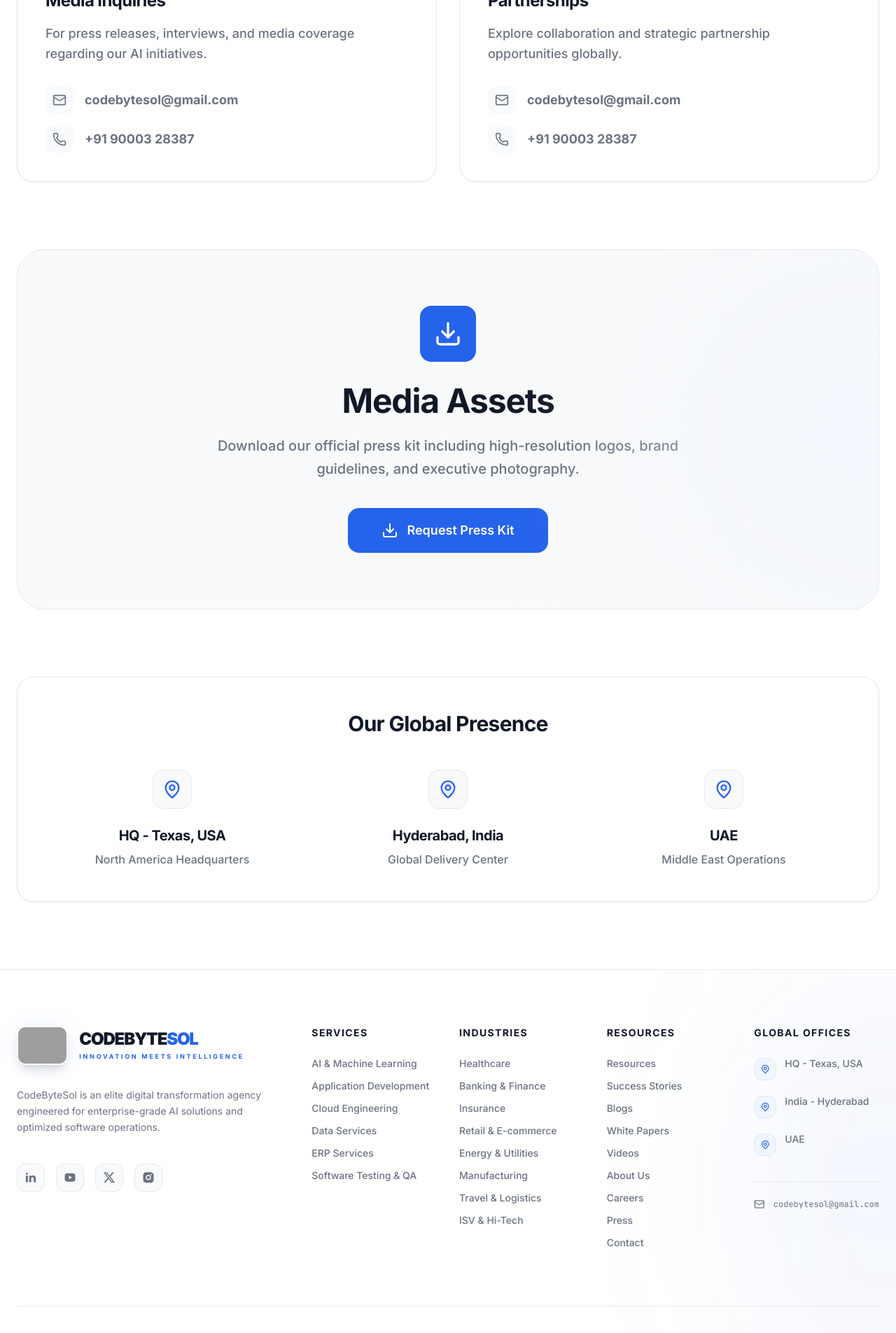
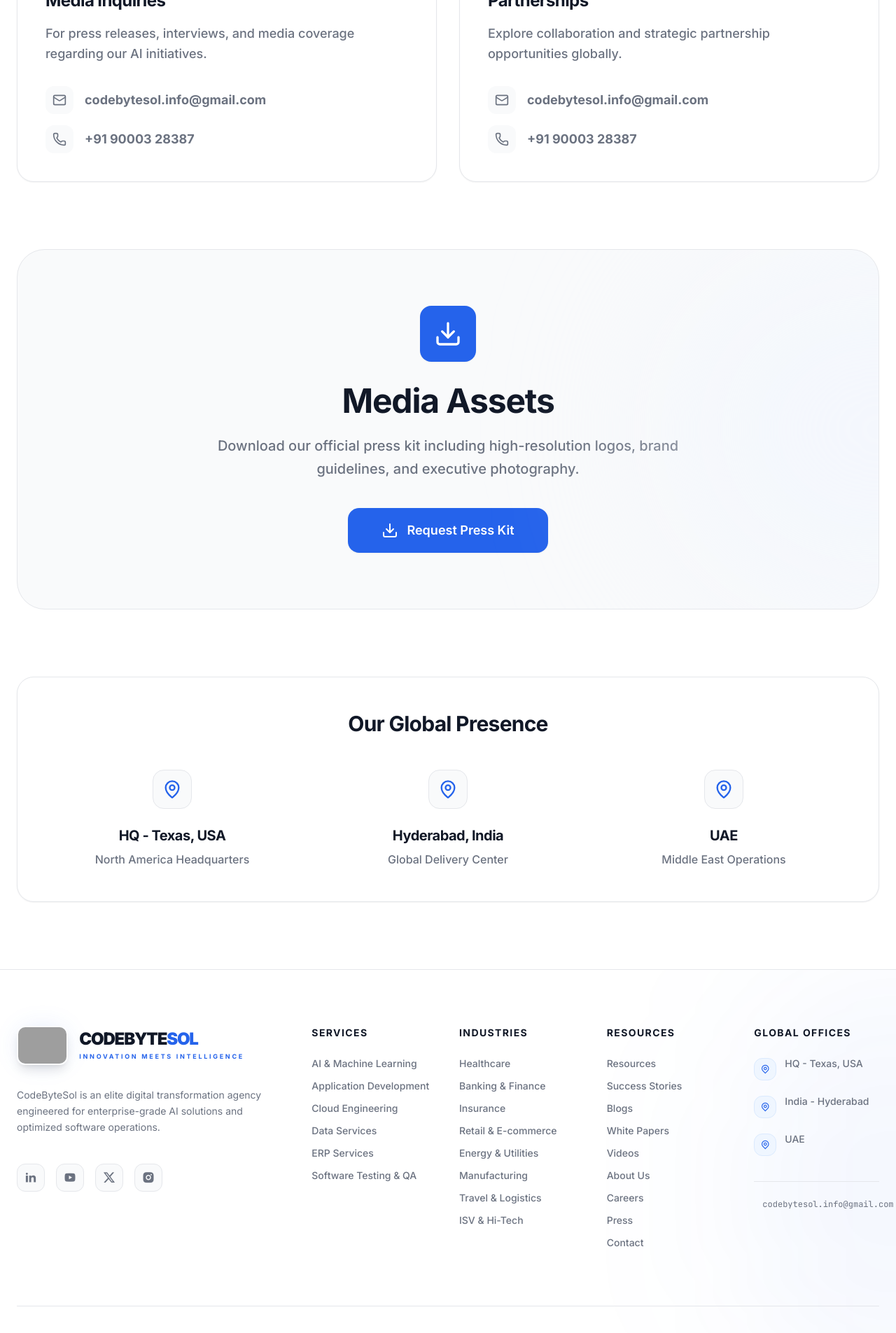
Before and after one commit to yanamala62/codebytesol, a React (Vite) app: page /press in a window 1280 px wide. Shown: the part 1720-3625 px from the top of the page at 70% size. Built offline with nearby package versions, Linux system fonts and the light colour scheme; grey boxes are pictures that could not be loaded; a web font is replaced by a local one.

Commit message:
mail fix

```diff
--- a/src/components/feature/Footer.tsx
+++ b/src/components/feature/Footer.tsx
@@ -91,7 +91,7 @@
               <div className="pt-6 border-t border-border mt-4">
                  <a href="mailto:codebytesol@gmail.com" className="text-text-muted hover:text-primary-500 text-xs font-mono transition-colors flex items-center gap-3">
                    <Mail className="w-4 h-4" />
-                   codebytesol@gmail.com
+                   codebytesol.info@gmail.com
                  </a>
               </div>
             </div>
--- a/src/pages/contact/page.tsx
+++ b/src/pages/contact/page.tsx
@@ -103,7 +103,7 @@
                           </div>
                           <div>
                              <p className="text-[10px] font-bold text-text-faint uppercase tracking-widest mb-2">Email Advisory (Open in Gmail)</p>
-                             <p className="text-xl font-bold text-text-primary">codebytesol@gmail.com</p>
+                             <p className="text-xl font-bold text-text-primary">codebytesol.info@gmail.com</p>
                           </div>
                        </div>
 
--- a/src/pages/press/page.tsx
+++ b/src/pages/press/page.tsx
@@ -108,7 +108,7 @@
                     <div className="w-10 h-10 rounded-xl bg-gray-50 flex items-center justify-center group-hover:bg-primary-50">
                       <Mail className="w-5 h-5" />
                     </div>
-                    <span className="text-lg font-bold">codebytesol@gmail.com</span>
+                    <span className="text-lg font-bold">codebytesol.info@gmail.com</span>
                   </a>
                   <a href="tel:+919000328387" className="flex items-center gap-4 text-text-muted hover:text-primary-500 transition-colors group">
                     <div className="w-10 h-10 rounded-xl bg-gray-50 flex items-center justify-center group-hover:bg-primary-50">
@@ -135,7 +135,7 @@
                     <div className="w-10 h-10 rounded-xl bg-gray-50 flex items-center justify-center group-hover:bg-primary-50">
                       <Mail className="w-5 h-5" />
                     </div>
-                    <span className="text-lg font-bold">codebytesol@gmail.com</span>
+                    <span className="text-lg font-bold">codebytesol.info@gmail.com</span>
                   </a>
                   <a href="tel:+919000328387" className="flex items-center gap-4 text-text-muted hover:text-primary-500 transition-colors group">
                     <div className="w-10 h-10 rounded-xl bg-gray-50 flex items-center justify-center group-hover:bg-primary-50">
```
